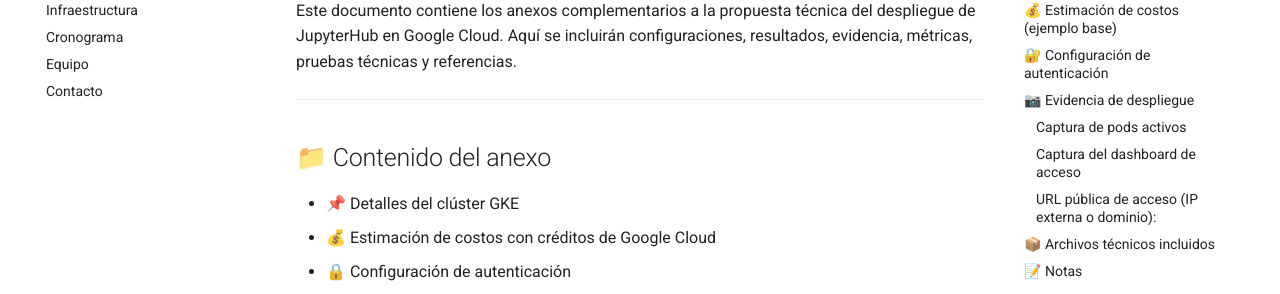
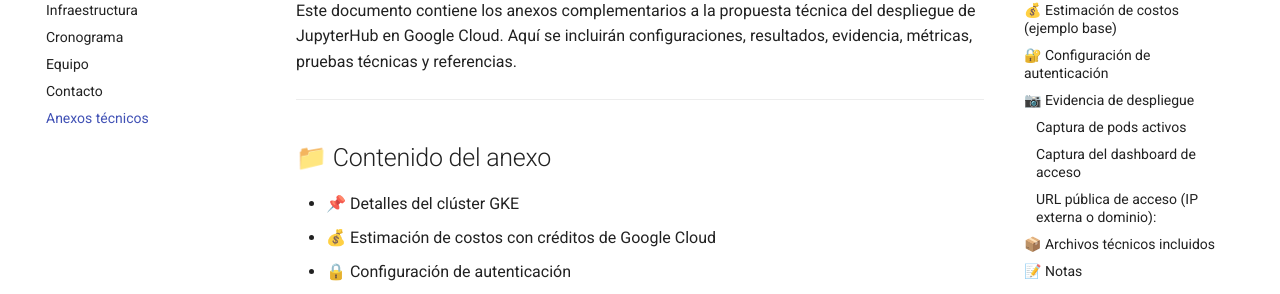
Before and after one commit to jasanchev/proyecto-jupyterhub-eia, an MkDocs documentation site: the page built from docs/anexos.md, in a window 1280 px wide. Shown: the part 182-476 px from the top of the page. Built offline with MkDocs 1.6.1 and Material for MkDocs 9.7.7, drawn with Linux system fonts in a browser that asks for light colours.

Commit message:
Agrega sección Anexos al menú del sitio

```diff
--- a/mkdocs.yml
+++ b/mkdocs.yml
@@ -8,3 +8,4 @@ nav:
   - Cronograma: cronograma.md
   - Equipo: equipo.md
   - Contacto: contacto.md
+  - Anexos técnicos: anexos.md
```
